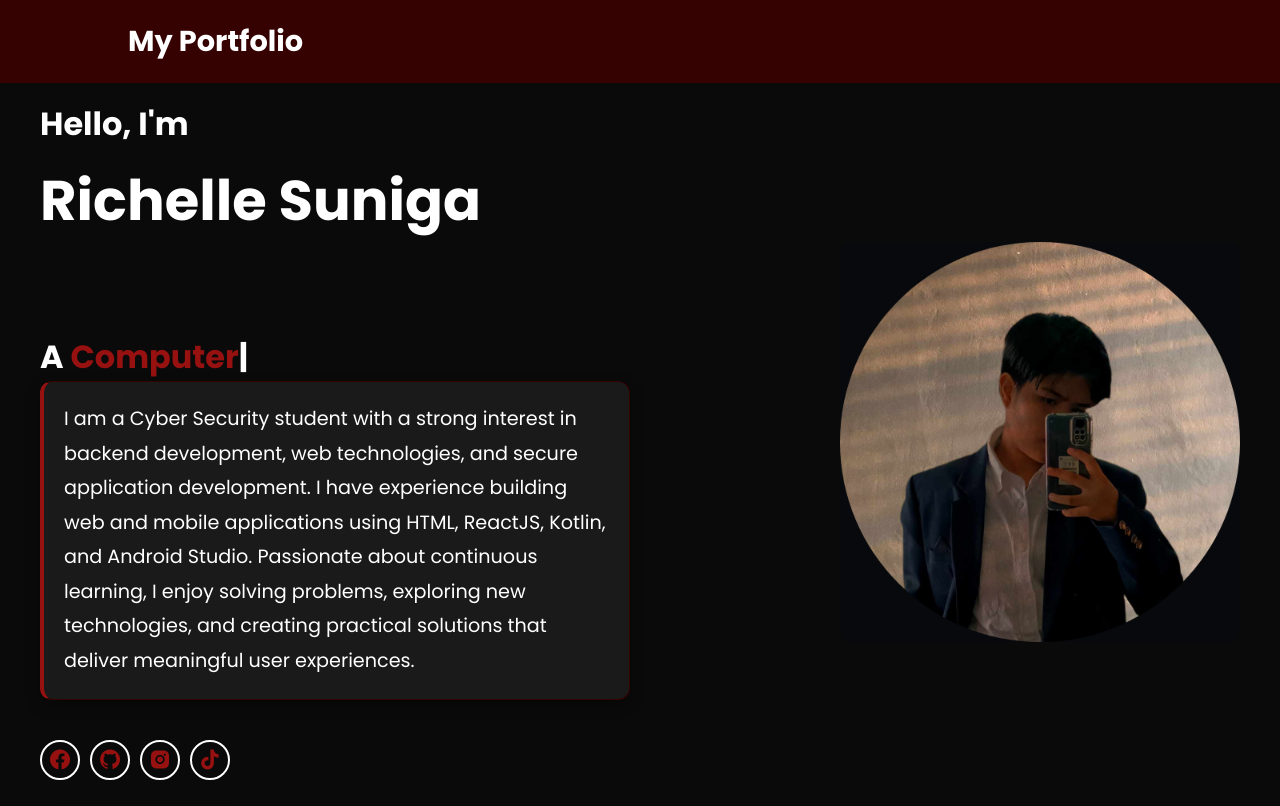
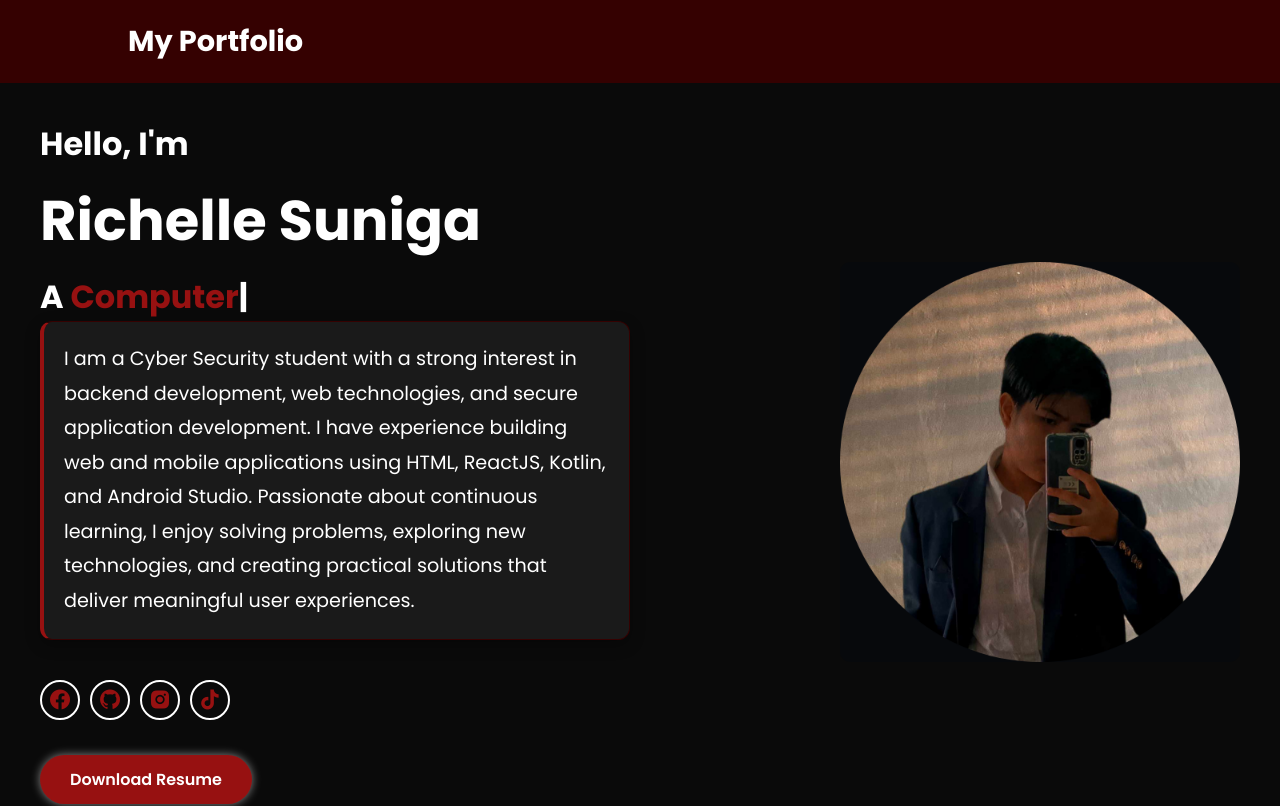
Before and after one commit to s-richie/portfolio, a React (Vite) app: page / in a window 1280 px wide. Shown: the top 806 px of the page. Built offline with nearby package versions, Linux system fonts and the light colour scheme.

Commit message:
fix home css

```diff
--- a/src/App.css
+++ b/src/App.css
@@ -14,13 +14,13 @@ img, video { max-width: 100%; height: auto; }
 section { padding: 100px 10%; min-height: auto; }
 
 /* ── Home ── */
-.home { display: flex; justify-content: center; align-items: center; min-height: 100vh; min-height: 100svh; padding: 20px; }
+.home { display: flex; justify-content: center; align-items: center; min-height: 100vh; min-height: 100svh; padding: 120px 20px 40px; }
 .home-container { display: flex; justify-content: space-between; align-items: center; max-width: 1200px; width: 100%; gap: 20px; }
 .home-content { flex: 1; text-align: left; }
 .home-image { flex: 1; display: flex; justify-content: flex-end; }
 .home-image img { max-width: 400px; width: 100%; height: auto; border-radius: 10px; object-fit: cover; }
-.hello h3 { font-size: clamp(1.2rem, 4vw, 2rem); font-weight: 500; opacity: 0; animation: slideBottom 1s ease forwards; animation-delay: .5s;  }
-.home-content h3 { font-size: clamp(1.2rem, 4vw, 2rem); font-weight: 700; opacity: 0; animation: slideBottom 1s ease forwards; animation-delay: .7s; padding-top: 80px}
+.hello h3 { font-size: clamp(1.2rem, 4vw, 2rem); font-weight: 500; opacity: 0; animation: slideBottom 1s ease forwards; animation-delay: .5s; padding-top: 0; }
+.home-content h3 { font-size: clamp(1.2rem, 4vw, 2rem); font-weight: 700; opacity: 0; animation: slideBottom 1s ease forwards; animation-delay: .7s; }
 .home-content h1 { font-size: clamp(2rem, 7vw, 3.5rem); font-weight: 700; margin: 10px 0; overflow-wrap: anywhere; opacity: 0; animation: slideTop 1s ease forwards; animation-delay: 1s; }
 .home-content p { font-size: 1.2rem; margin-bottom: 20px; opacity: 0; animation: slideLeft 1s ease forwards; animation-delay: 1.2s; background: #1a1a1a; padding: 20px; border: 1px solid #350101; border-left: 4px solid #971111; border-radius: 12px; line-height: 1.8; box-shadow: 0 5px 15px rgba(0,0,0,.3); }
 .typed-text { color: #971111; }
```
